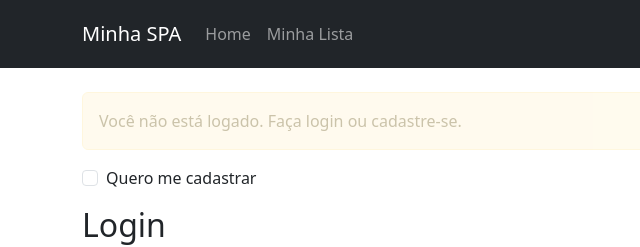
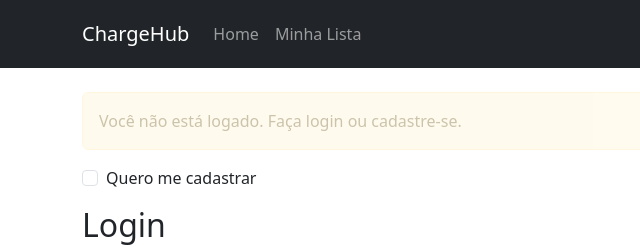
Before and after one commit to mateus037/ChargeHub, a plain HTML site: page index.html in a window 1280 px wide. Shown: the top 247 px of the page, 0-640 px from the left. Drawn offline with nearby package versions, Linux system fonts and the light colour scheme; no server answers.

Commit message:
Inserindo nome do projeto no header do menu

```diff
--- a/index.html
+++ b/index.html
@@ -12,7 +12,7 @@
 <body>
     <nav class="navbar navbar-expand-lg navbar-dark bg-dark">
         <div class="container">
-            <a class="navbar-brand" href="#home">Minha SPA</a>
+            <a class="navbar-brand" href="#home">ChargeHub</a>
             <button class="navbar-toggler" type="button" data-bs-toggle="collapse" data-bs-target="#navbarNav">
                 <span class="navbar-toggler-icon"></span>
             </button>
```
